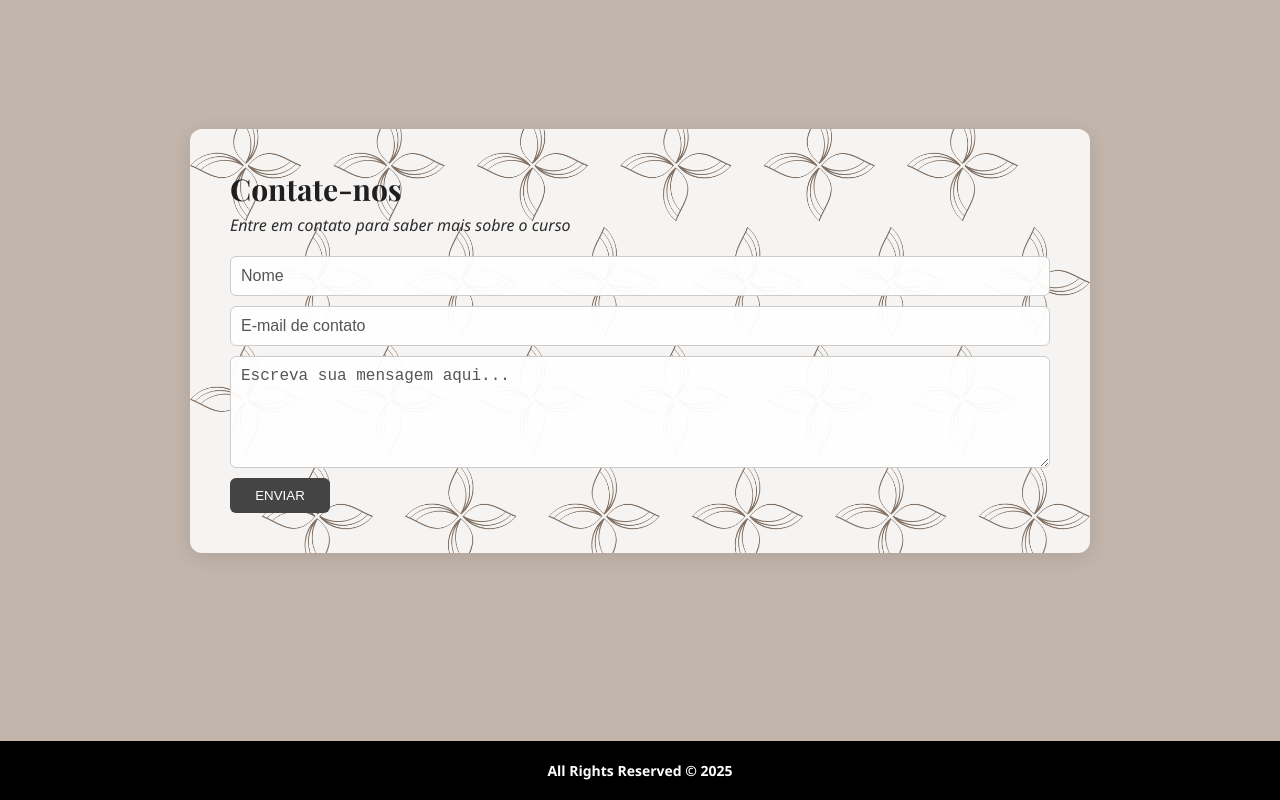
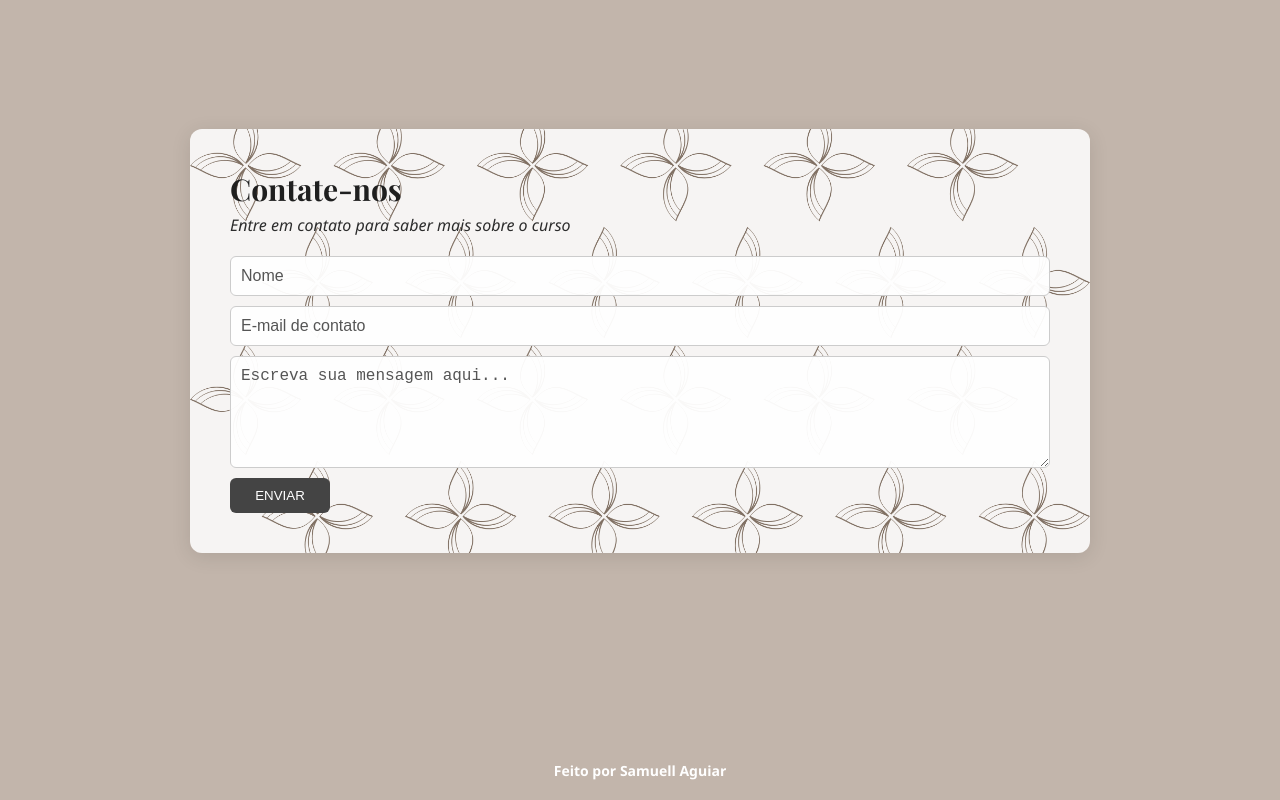
Before and after one commit to SamuellAguiar/Site_Kelly, a React (Vite) app in the folder landing-page/landing-page/: page / in a window 1280 px wide. Shown: the part 2696-3496 px from the top of the page. Built offline with nearby package versions, Linux system fonts and the light colour scheme; a web font is replaced by a local one.

Commit message:
feat(footer): atualiza estilos e componentes do rodapé
- Ajusta o CSS e o JSX do componente Footer para melhorias visuais e de estrutura.

```diff
--- a/landing-page/landing-page/src/components/footer/Footer.css
+++ b/landing-page/landing-page/src/components/footer/Footer.css
@@ -1,8 +1,13 @@
 .footer {
-     background-color: #000000;
+     background-color: #C2B5AB;
      color: #ffffff;
      text-align: center;
      padding: 20px 0;
+}
+
+.footer a {
+     text-decoration: none; /* Remove a linha do link */
+     color: inherit; /* Usa a cor do texto ao invés da cor padrão do link */
 }
 
 .footer-icons {
--- a/landing-page/landing-page/src/components/footer/Footer.jsx
+++ b/landing-page/landing-page/src/components/footer/Footer.jsx
@@ -1,11 +1,9 @@
-import React from 'react';
-import { Instagram, Email, Language } from '@mui/icons-material';
 import './Footer.css';
 
 function Footer() {
      return (
           <footer className="footer">
-               <p className="footer-text"><b>All Rights Reserved © 2025</b></p>
+               <p className="footer-text"><b>Feito por <a href="https://samuellaguiar.vercel.app/" target="_blank" rel="noopener noreferrer">Samuell Aguiar</a></b></p>
           </footer>
      );
 }
```
